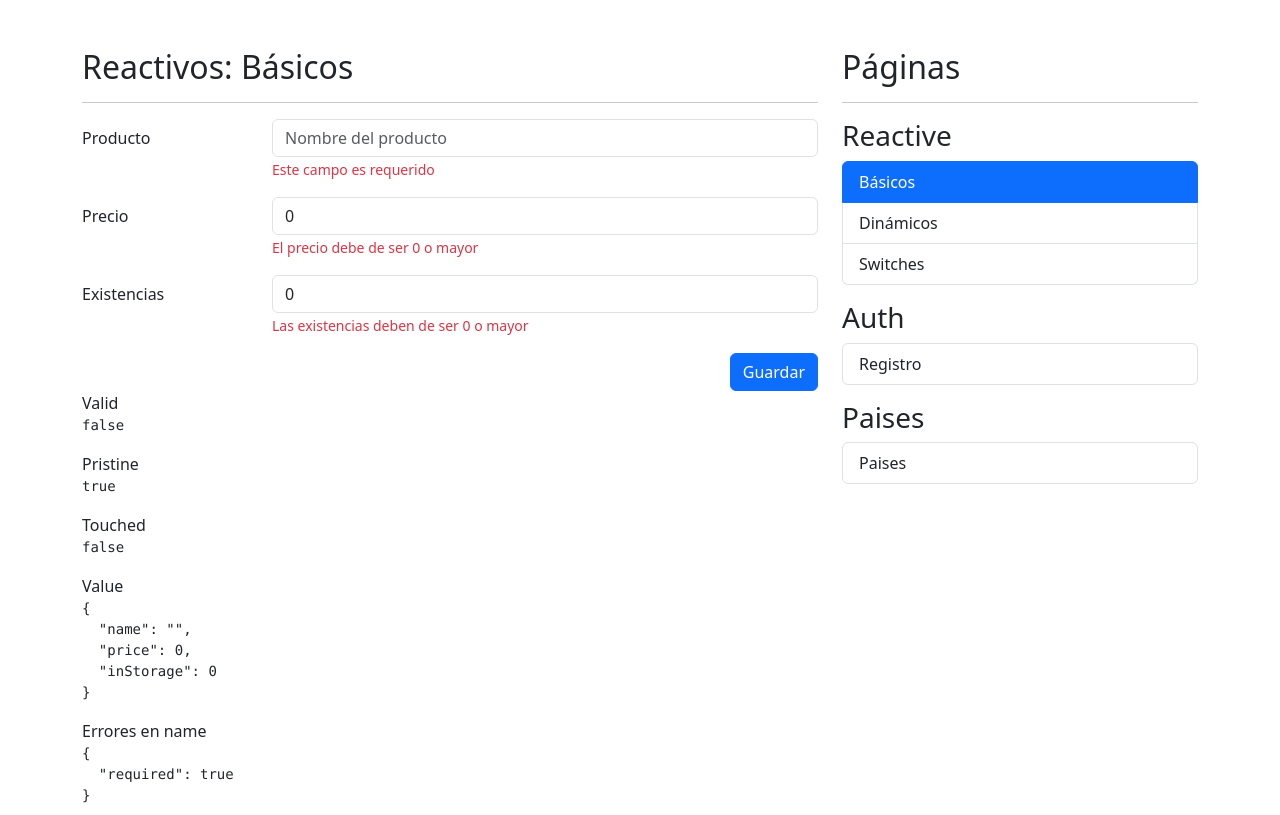
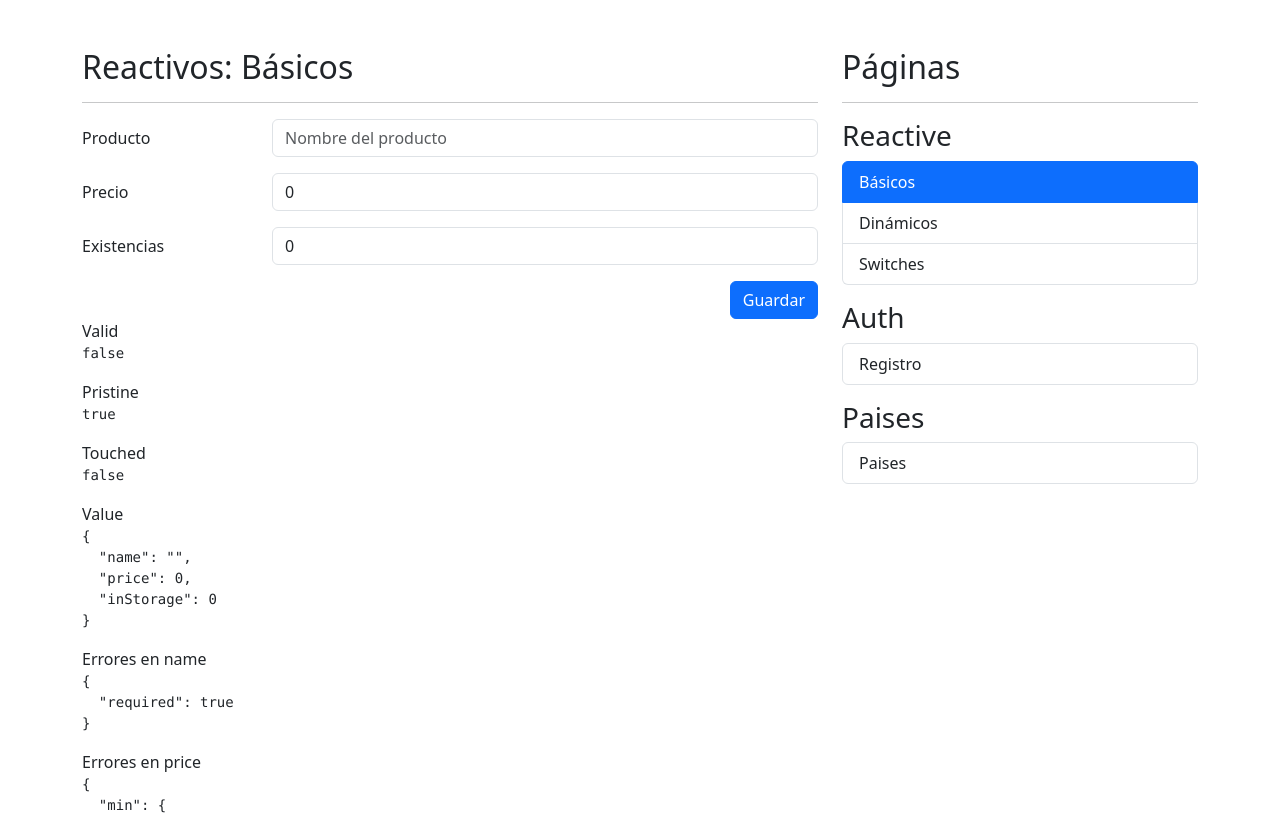
Before and after one commit to Exeni-s-courses/reactive-forms-app, an Angular app: page /reactive/basic in a window 1280 px wide. Shown: the top 815 px of the page. Built offline with nearby package versions, Linux system fonts and the light colour scheme.

Commit message:
add error messages 2

```diff
--- a/src/app/reactive/pages/basic-page/basic-page.html
+++ b/src/app/reactive/pages/basic-page/basic-page.html
@@ -3,7 +3,7 @@
 
 <div class="row">
   <div class="col">
-    <form autocomplete="off" [formGroup]="myForm">
+    <form autocomplete="off" [formGroup]="myForm" (ngSubmit)="onSave()">
       <!-- Campo de producto -->
       <div class="mb-3 row">
         <label class="col-sm-3 col-form-label">Producto</label>
@@ -34,9 +34,12 @@
             formControlName="price"
             placeholder="Precio del producto"
           />
+          @if (isValidField('price')) {
           <span class="form-text text-danger">
-            El precio debe de ser 0 o mayor
+            <!-- Debe de ser de 3 letras -->
+            {{ getFieldError("price") }}
           </span>
+          }
         </div>
       </div>
 
@@ -51,9 +54,12 @@
             placeholder="Existencias del producto"
           />
 
+            @if (isValidField('inStorage')) {
           <span class="form-text text-danger">
-            Las existencias deben de ser 0 o mayor
+            <!-- Debe de ser de 3 letras -->
+            {{ getFieldError("inStorage") }}
           </span>
+          }
         </div>
       </div>
 
--- a/src/app/reactive/pages/basic-page/basic-page.ts
+++ b/src/app/reactive/pages/basic-page/basic-page.ts
@@ -30,7 +30,10 @@ export class BasicPage {
   // });
 
   isValidField(fieldName: string): boolean | null {
-    return !!this.myForm.controls[fieldName].errors;
+    return (
+      this.myForm.controls[fieldName].errors &&
+      this.myForm.controls[fieldName].touched
+    );
   }
 
   getFieldError(fieldName: string): string | null {
@@ -48,4 +51,15 @@ export class BasicPage {
     }
     return null;
   }
+
+  onSave() {
+    if (this.myForm.invalid) {
+      this.myForm.markAllAsTouched();
+      return;
+    }
+
+    console.log(this.myForm.value);
+
+    this.myForm.reset();
+  }
 }
```
